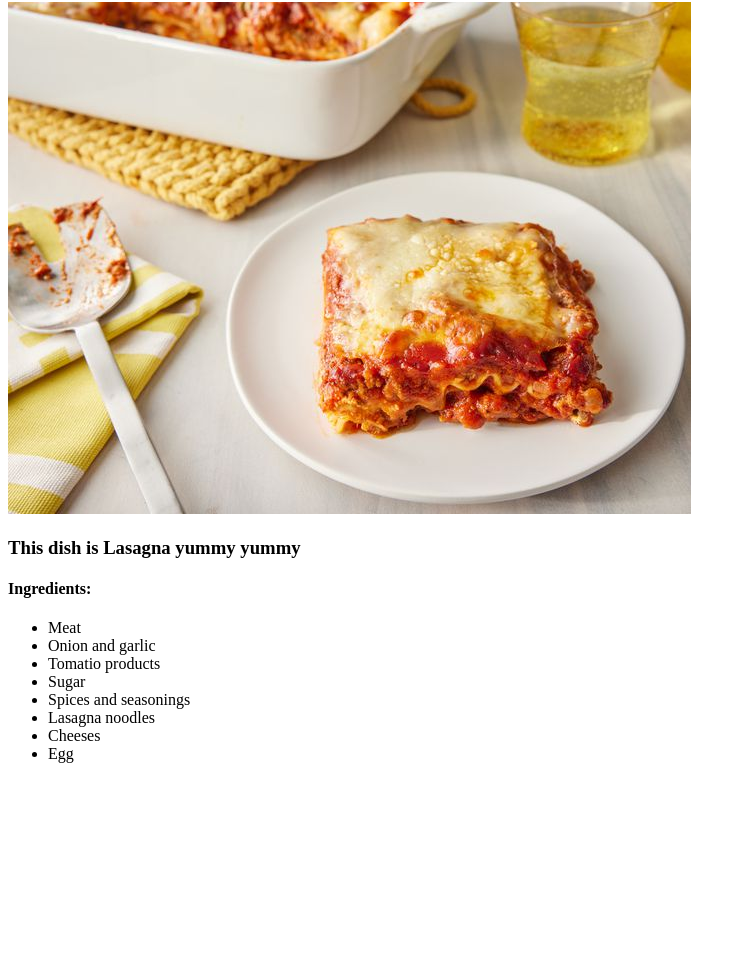
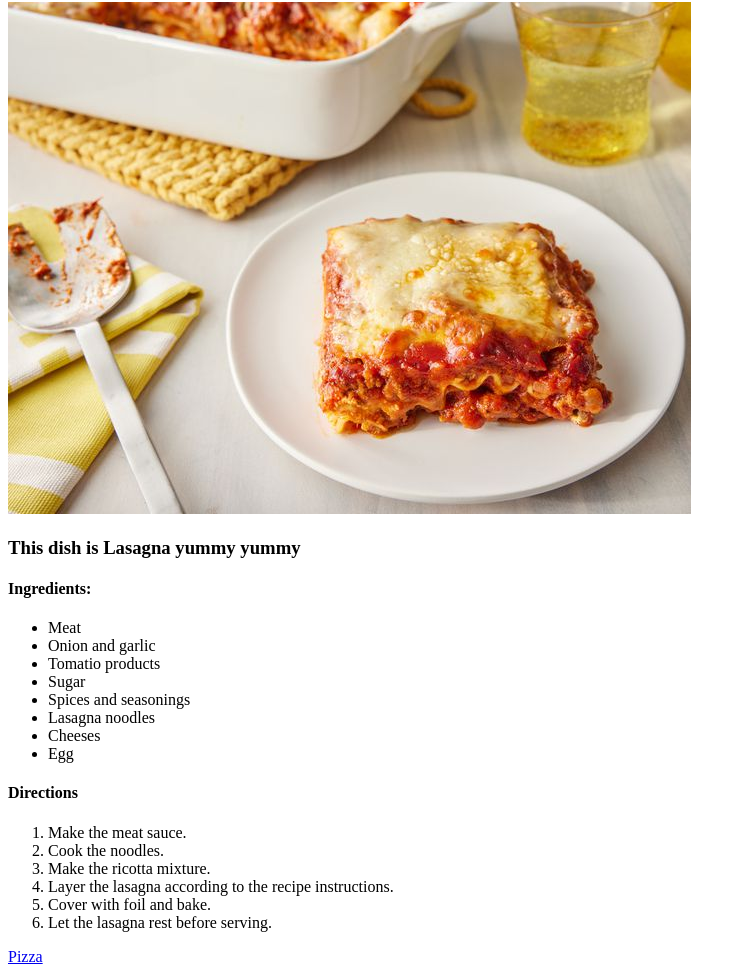
Before and after one commit to lightningcap/odin-recipes, a plain HTML site: page recipes/lasagna.html in a window 1280 px wide. Shown: the part 78-1052 px from the top of the page, without its empty margins (0-746 px from the left). Before the commit the page ends 857 px from the top, so only its background shows below. Drawn offline with Linux system fonts and the light colour scheme.

Commit message:
recipes/lasagna.html

```diff
--- a/recipes/lasagna.html
+++ b/recipes/lasagna.html
@@ -14,7 +14,17 @@
             <li>Lasagna noodles</li>
             <li>Cheeses</li>
             <li>Egg</li>
+       </ul>
+       <h4>Directions</h4>
+       <ol>
+            <li>Make the meat sauce.</li>
+            <li>Cook the noodles.</li>
+            <li>Make the ricotta mixture.</li>
+            <li>Layer the lasagna according to the recipe instructions.</li>
+            <li>Cover with foil and bake.</li>
+            <li>Let the lasagna rest before serving.</li>
+       </ol>
+       <a href="recipes/pizza.html">Pizza </a>
 
-        </ul>
     </body>
 </html>
```
